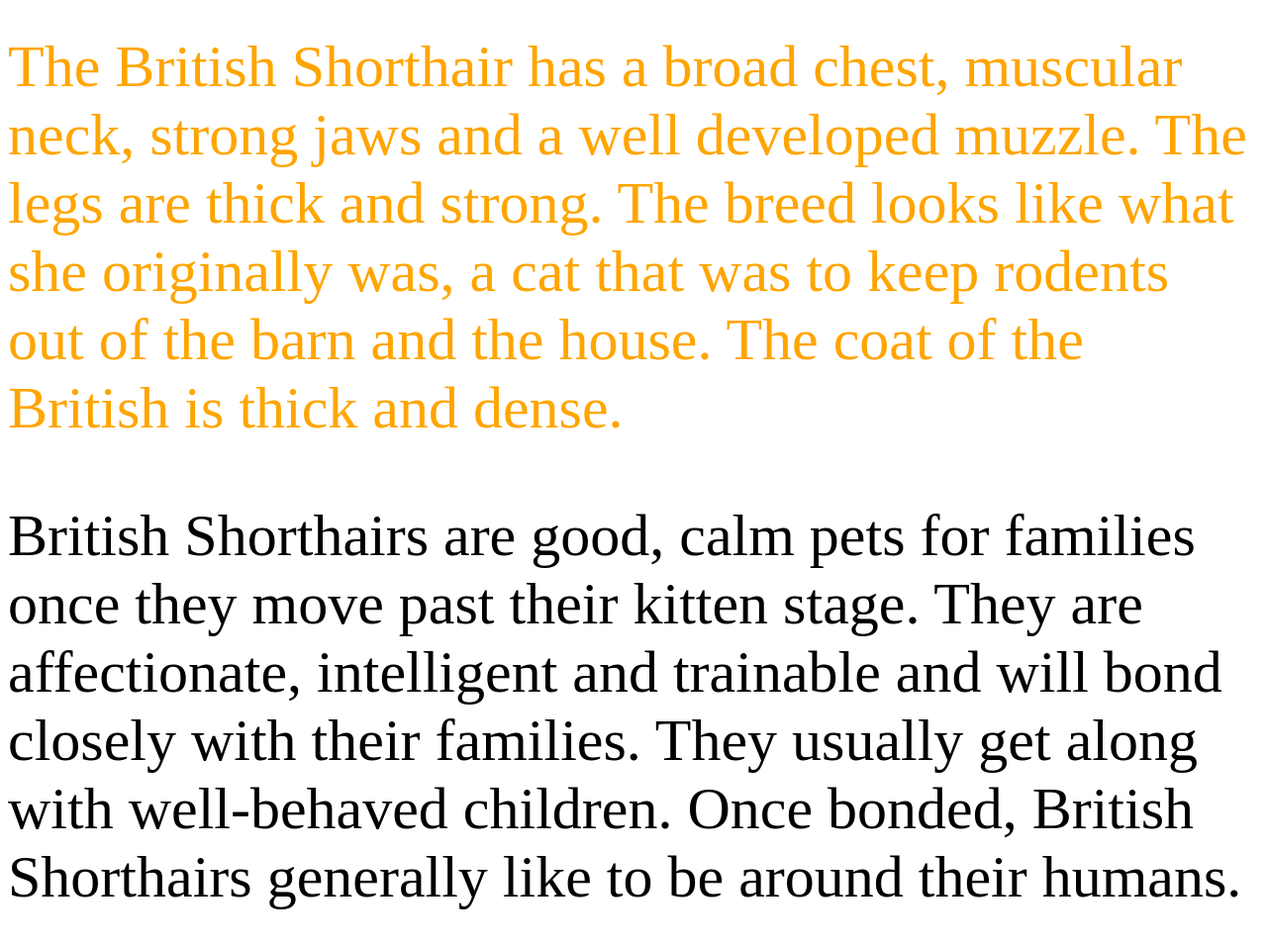
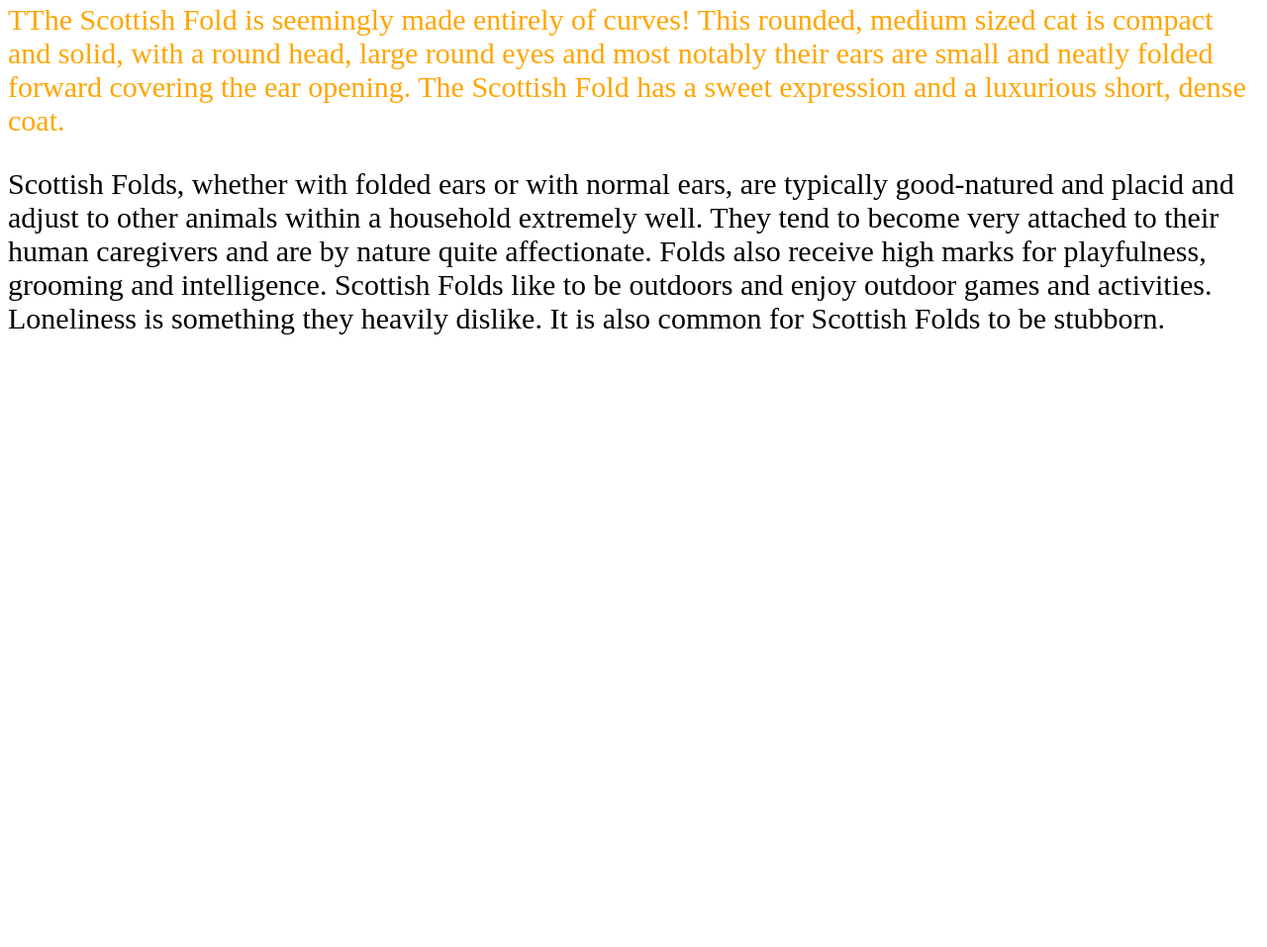
Before and after one commit to MMB0H/svinota-com, a plain HTML site: page index.html in a window 1280 px wide. Shown: the part 641-1598 px from the top of the page at 99% size. After the commit the page ends 1010 px from the top, so only its background shows below. Drawn offline with Linux system fonts and the light colour scheme.

Commit message:
change text

```diff
--- a/index.html
+++ b/index.html
@@ -7,14 +7,18 @@
        <button class="button-1">Hey!</button>
        <p style="font-size: 24px; text-transform: uppercase; font-style: italic;">Welcome to my internet page with me, happy cat <strong>pixel</strong>.</p>
        <img src="picture1.jpg" alt="картинка1" width="600" height="450" border="1" />
-       <p style="color: orange; font-size: 60px;">The British Shorthair has a broad chest, muscular neck, strong jaws
-         and a well developed muzzle. The legs are thick and strong. The breed
-         looks like what she originally was, a cat that was to keep rodents out
-         of the barn and the house. The coat of the British is thick and dense.</p>
-         <p style="font-size: 60px;">British Shorthairs are good, calm pets for families once they move
-           past their kitten stage. They are affectionate, intelligent and trainable
-           and will bond closely with their families. They usually get along with
-           well-behaved children. Once bonded, British Shorthairs generally like
-           to be around their humans.</p>
+       <p style="color: orange; font-size: 30px;">TThe Scottish Fold is seemingly made
+         entirely of curves! This rounded, medium sized cat is compact and solid, with a
+         round head, large round eyes and most notably their ears are small and neatly
+         folded forward covering the ear opening. The Scottish Fold has a sweet expression
+         and a luxurious short, dense coat.</p>
+        <p style="font-size: 30px;">Scottish Folds, whether with folded ears
+          or with normal ears, are typically good-natured and placid and adjust
+          to other animals within a household extremely well. They tend to become
+          very attached to their human caregivers and are by nature quite affectionate.
+          Folds also receive high marks for playfulness, grooming and intelligence.
+          Scottish Folds like to be outdoors and enjoy outdoor games and activities.
+          Loneliness is something they heavily dislike. It is also common
+          for Scottish Folds to be stubborn.</p>
 </body>
 </html>
```
